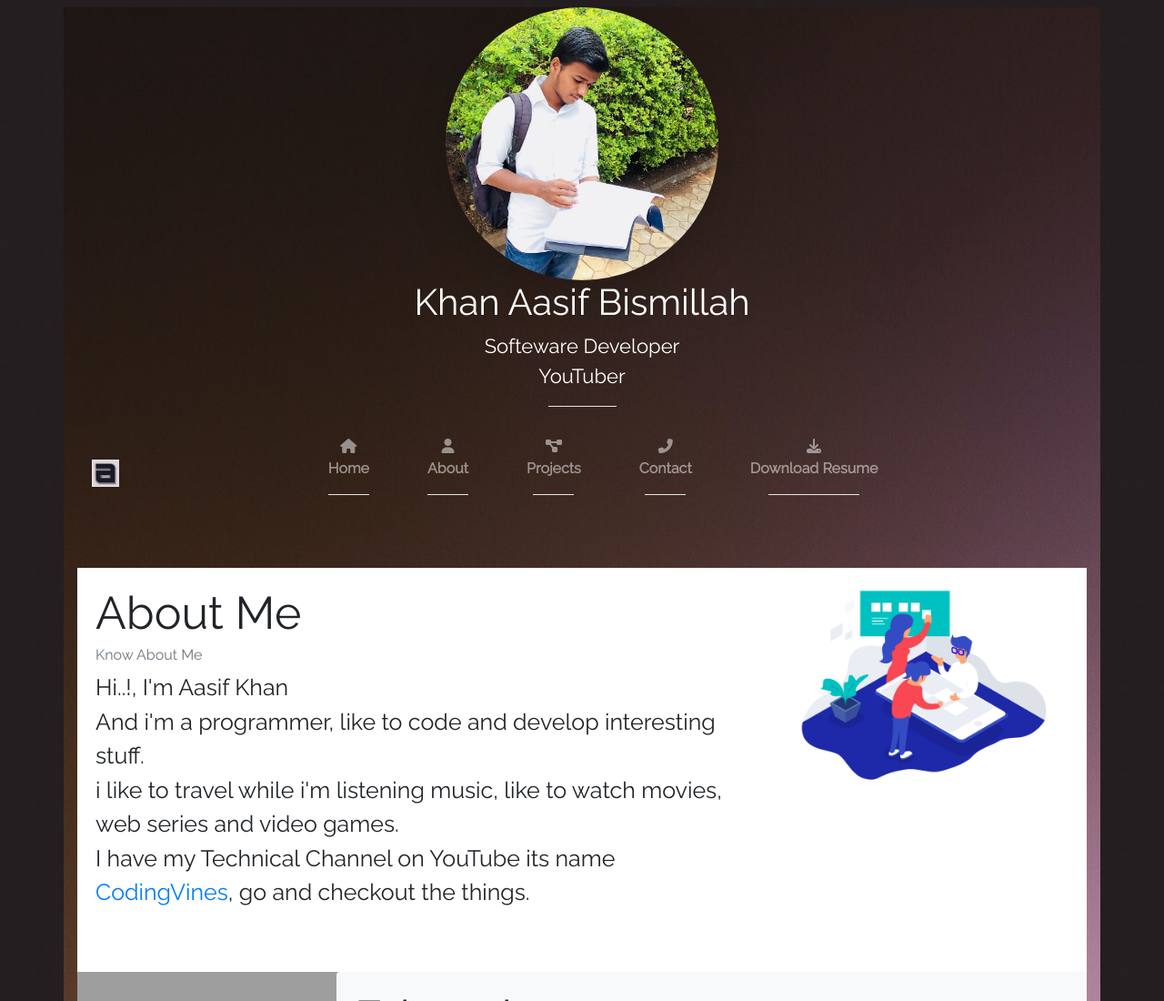
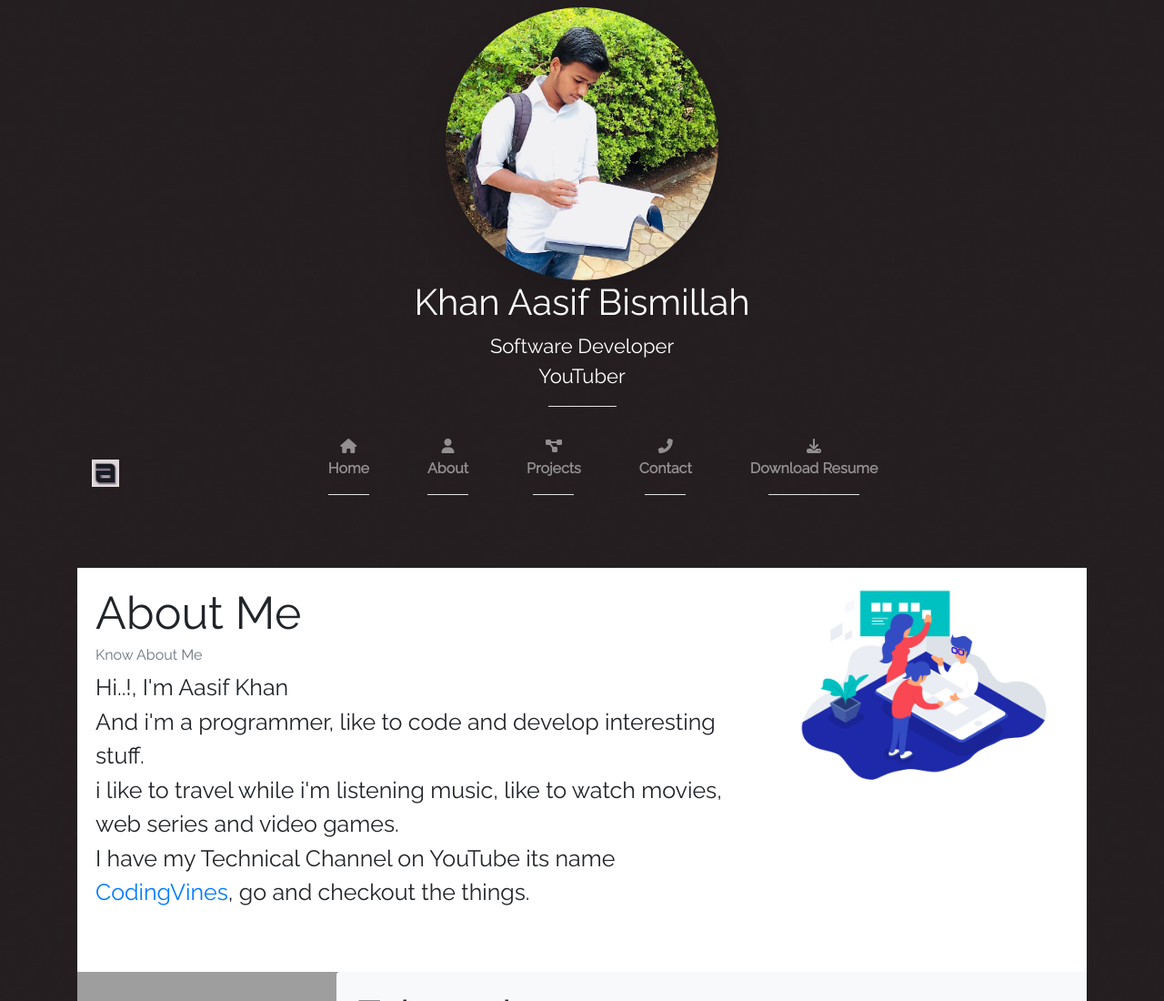
Before and after one commit to aasifbkhan/AasifKhan, a plain HTML site: page index.html in a window 1280 px wide. Shown: the top 1100 px of the page at 91% size. Drawn offline with Linux system fonts and the light colour scheme; grey boxes are pictures that could not be loaded.

Commit message:
index modified

```diff
--- a/index.html
+++ b/index.html
@@ -17,7 +17,7 @@
             $(window).scroll(function () {
                 var scroll = $(window).scrollTop();
                 if (scroll > 400) {
-                    $(".transparent").css("background-image", "url('images/navbg.jpg')");
+                    $(".transparent").css("background-image", "url('images/bodybg.jpg')");
                 }
 
                 else {
@@ -29,11 +29,11 @@
 </head>
 
 <body>
-    <div class="container profile">
+    <div class="container">
         <div class="text-center my-2" style="color: white;">
             <img class="shadow-lg rounded-circle" src="images/aasif.jpg" alt="" width="300px" height="300px">
             <h1>Khan Aasif Bismillah</h1>
-            <p style="font-size: 22px;">Softeware Developer<br>YouTuber</p>
+            <p style="font-size: 22px;">Software Developer<br>YouTuber</p>
         </div>
         <hr style="width: 75px; background-color: white;">
         <nav class="navbar font-weight-bold navbar-expand-lg navbar-dark sticky-top transparent">
```
